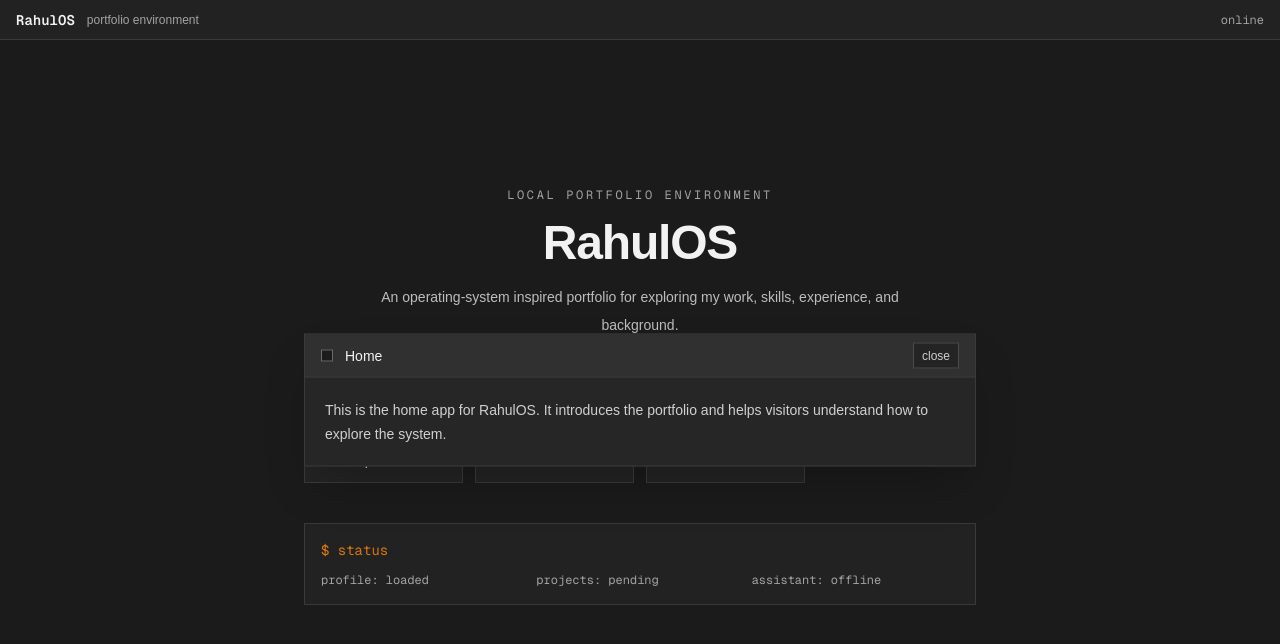
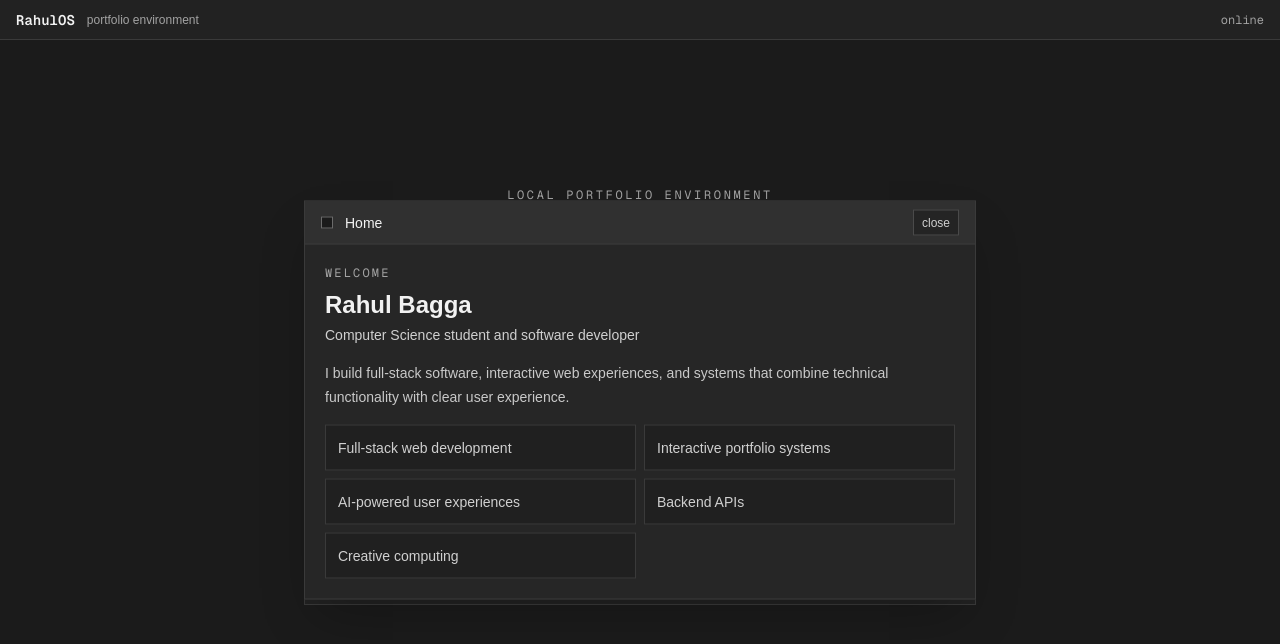
Before and after one commit to MonsieurR05/rahul-os, a Next.js app: page / in a window 1280 px wide. Both pictures are taken after a click on the button "Home". Shown: the top 644 px of the page. Built offline with nearby package versions, Linux system fonts and the light colour scheme.

Commit message:
feat[portfolio-content]: add initial portfolio app content

```diff
--- a/src/components/Desktop.jsx
+++ b/src/components/Desktop.jsx
@@ -4,6 +4,13 @@ import { useState } from "react";
 import AppIcon from "./AppIcon";
 import Window from "./Window";
 import Taskbar from "./Taskbar";
+import {
+  profile,
+  projects,
+  skills,
+  experience,
+  contact,
+} from "@/data/portfolio";
 
 export default function Desktop() {
   const [openWindows, setOpenWindows] = useState({
@@ -44,7 +51,7 @@ export default function Desktop() {
     <section className="relative min-h-screen overflow-hidden bg-[#1b1b1b] text-[#f2f2f2]">
       <Taskbar />
 
-      <main className="flex min-h-screen items-center justify-center px-6 pt-10 pb-12">
+      <main className="flex min-h-screen items-center justify-center px-6 pb-12 pt-10">
         <section className="w-full max-w-4xl text-center">
           <p className="font-mono text-xs uppercase tracking-[0.22em] text-[#a3a3a3]">
             local portfolio environment
@@ -71,9 +78,10 @@ export default function Desktop() {
 
           <div className="mx-auto mt-10 max-w-2xl border border-[#3a3a3a] bg-[#222222] p-4 text-left">
             <p className="font-mono text-sm text-[#d97706]">$ status</p>
+
             <div className="mt-3 grid gap-2 font-mono text-xs text-[#a3a3a3] sm:grid-cols-3">
               <p>profile: loaded</p>
-              <p>projects: pending</p>
+              <p>projects: {projects.length}</p>
               <p>assistant: offline</p>
             </div>
           </div>
@@ -82,65 +90,196 @@ export default function Desktop() {
 
       {openWindows.home && (
         <Window title="Home" onClose={() => closeApp("home")}>
-          <p className="text-sm leading-6 text-[#d0d0d0]">
-            This is the home app for RahulOS. It introduces the portfolio and
-            helps visitors understand how to explore the system.
+          <div className="space-y-4">
+            <div>
+              <p className="font-mono text-xs uppercase tracking-[0.18em] text-[#a3a3a3]">
+                welcome
               </p>
+
+              <h2 className="mt-2 text-2xl font-semibold">{profile.name}</h2>
+
+              <p className="mt-1 text-sm text-[#d0d0d0]">{profile.title}</p>
+            </div>
+
+            <p className="text-sm leading-6 text-[#c9c9c9]">
+              {profile.summary}
+            </p>
+
+            <div className="grid gap-2 sm:grid-cols-2">
+              {profile.focusAreas.map((area) => (
+                <div
+                  key={area}
+                  className="border border-[#3a3a3a] bg-[#202020] p-3 text-sm text-[#d0d0d0]"
+                >
+                  {area}
+                </div>
+              ))}
+            </div>
+          </div>
         </Window>
       )}
 
       {openWindows.about && (
         <Window title="About" onClose={() => closeApp("about")}>
-          <p className="text-sm leading-6 text-[#d0d0d0]">
-            This section will introduce who I am, what I study, what I build,
-            and what kind of developer I am becoming.
+          <div className="space-y-4 text-sm leading-6 text-[#d0d0d0]">
+            <p>
+              I’m a UK-based Computer Science student interested in building
+              software systems that are functional, clear, and engaging to use.
             </p>
+
+            <p>
+              My work sits between software engineering, creative computing, and
+              interactive web experiences. I’m currently building RahulOS as an
+              experimental portfolio system that presents my work through an
+              operating-system inspired interface.
+            </p>
+
+            <p className="text-[#a3a3a3]">Location: {profile.location}</p>
+          </div>
         </Window>
       )}
 
       {openWindows.projects && (
         <Window title="Projects" onClose={() => closeApp("projects")}>
-          <p className="text-sm leading-6 text-[#d0d0d0]">
-            This window will contain project case studies, screenshots,
-            technical summaries, GitHub links, and development notes.
+          <div className="space-y-4">
+            {projects.map((project) => (
+              <article
+                key={project.title}
+                className="border border-[#3a3a3a] bg-[#202020] p-4"
+              >
+                <div>
+                  <h3 className="font-medium text-[#f2f2f2]">
+                    {project.title}
+                  </h3>
+
+                  <p className="mt-1 font-mono text-xs text-[#d97706]">
+                    {project.status}
                   </p>
+                </div>
+
+                <p className="mt-3 text-sm leading-6 text-[#c9c9c9]">
+                  {project.description}
+                </p>
+
+                <div className="mt-3 flex flex-wrap gap-2">
+                  {project.tech.map((item) => (
+                    <span
+                      key={item}
+                      className="border border-[#3a3a3a] bg-[#262626] px-2 py-1 text-xs text-[#bdbdbd]"
+                    >
+                      {item}
+                    </span>
+                  ))}
+                </div>
+
+                <ul className="mt-3 list-inside list-disc space-y-1 text-sm text-[#bdbdbd]">
+                  {project.highlights.map((highlight) => (
+                    <li key={highlight}>{highlight}</li>
+                  ))}
+                </ul>
+              </article>
+            ))}
+          </div>
         </Window>
       )}
 
       {openWindows.skills && (
         <Window title="Skills" onClose={() => closeApp("skills")}>
+          <div className="space-y-4">
             <div className="border border-[#3a3a3a] bg-[#111111] p-4 font-mono text-sm">
-            <p className="text-[#d97706]">$ skills --list</p>
-            <p className="mt-3 text-[#bdbdbd]">
-              JavaScript, React, Next.js, Tailwind CSS, Git, APIs, backend
-              systems
-            </p>
+              <p className="text-[#d97706]">$ skills --grouped</p>
+            </div>
+
+            <div className="grid gap-3 sm:grid-cols-2">
+              {skills.map((group) => (
+                <section
+                  key={group.category}
+                  className="border border-[#3a3a3a] bg-[#202020] p-4"
+                >
+                  <h3 className="text-sm font-medium text-[#f2f2f2]">
+                    {group.category}
+                  </h3>
+
+                  <div className="mt-3 flex flex-wrap gap-2">
+                    {group.items.map((item) => (
+                      <span
+                        key={item}
+                        className="border border-[#3a3a3a] bg-[#262626] px-2 py-1 text-xs text-[#c9c9c9]"
+                      >
+                        {item}
+                      </span>
+                    ))}
+                  </div>
+                </section>
+              ))}
+            </div>
           </div>
         </Window>
       )}
 
       {openWindows.experience && (
         <Window title="Experience" onClose={() => closeApp("experience")}>
-          <p className="text-sm leading-6 text-[#d0d0d0]">
-            This section will show work experience, education, achievements, and
-            relevant background.
+          <div className="space-y-4">
+            {experience.map((item) => (
+              <article
+                key={`${item.role}-${item.organisation}`}
+                className="border border-[#3a3a3a] bg-[#202020] p-4"
+              >
+                <p className="font-mono text-xs text-[#d97706]">{item.date}</p>
+
+                <h3 className="mt-2 font-medium text-[#f2f2f2]">
+                  {item.role}
+                </h3>
+
+                <p className="mt-1 text-sm text-[#a3a3a3]">
+                  {item.organisation}
                 </p>
+
+                <p className="mt-3 text-sm leading-6 text-[#c9c9c9]">
+                  {item.description}
+                </p>
+              </article>
+            ))}
+          </div>
         </Window>
       )}
 
       {openWindows.contact && (
         <Window title="Contact" onClose={() => closeApp("contact")}>
-          <div className="space-y-2 text-sm text-[#d0d0d0]">
+          <div className="space-y-3 text-sm text-[#d0d0d0]">
+            <p className="text-[#a3a3a3]">Contact links and profiles.</p>
+
             <p>
-              <span className="text-[#a3a3a3]">Email:</span>{" "}
-              your-email@example.com
+              <span className="text-[#a3a3a3]">Email:</span> {contact.email}
             </p>
+
             <p>
               <span className="text-[#a3a3a3]">GitHub:</span>{" "}
-              github.com/MonsieurR05
+              <a
+                href={contact.github}
+                target="_blank"
+                rel="noreferrer"
+                className="text-[#d97706] hover:underline"
+              >
+                {contact.github}
+              </a>
             </p>
+
             <p>
-              <span className="text-[#a3a3a3]">Website:</span> rahulb.dev
+              <span className="text-[#a3a3a3]">Website:</span>{" "}
+              <a
+                href={contact.website}
+                target="_blank"
+                rel="noreferrer"
+                className="text-[#d97706] hover:underline"
+              >
+                {contact.website}
+              </a>
+            </p>
+
+            <p>
+              <span className="text-[#a3a3a3]">LinkedIn:</span>{" "}
+              {contact.linkedin}
             </p>
           </div>
         </Window>
@@ -148,10 +287,22 @@ export default function Desktop() {
 
       {openWindows.assistant && (
         <Window title="Assistant" onClose={() => closeApp("assistant")}>
-          <p className="text-sm leading-6 text-[#d0d0d0]">
-            The assistant will eventually answer questions about my portfolio,
-            projects, skills, and experience using my own portfolio data.
+          <div className="space-y-4">
+            <div className="border border-[#3a3a3a] bg-[#111111] p-4 font-mono text-sm">
+              <p className="text-[#d97706]">$ assistant --status</p>
+
+              <p className="mt-2 text-[#bdbdbd]">
+                Offline. Portfolio Q&amp;A will be added in a later feature
+                branch.
               </p>
+            </div>
+
+            <p className="text-sm leading-6 text-[#c9c9c9]">
+              The assistant will eventually answer questions using this
+              portfolio data, such as which projects demonstrate specific skills
+              or which work is most relevant to a role.
+            </p>
+          </div>
         </Window>
       )}
     </section>
--- a/src/components/Window.jsx
+++ b/src/components/Window.jsx
@@ -15,7 +15,7 @@ export default function Window({ title, children, onClose }) {
         </button>
       </div>
 
-      <div className="p-5">{children}</div>
+      <div className="max-h-[70vh] overflow-y-auto p-5">{children}</div>
     </div>
   );
 }
--- /dev/null
+++ b/src/data/portfolio.js
@@ -0,0 +1,96 @@
+export const profile = {
+  name: "Rahul Bagga",
+  title: "Computer Science student and software developer",
+  location: "United Kingdom",
+  summary:
+    "I build full-stack software, interactive web experiences, and systems that combine technical functionality with clear user experience.",
+  focusAreas: [
+    "Full-stack web development",
+    "Interactive portfolio systems",
+    "AI-powered user experiences",
+    "Backend APIs",
+    "Creative computing",
+  ],
+};
+
+export const projects = [
+  {
+    title: "RahulOS",
+    status: "In development",
+    description:
+      "An OS-inspired personal portfolio interface where visitors can explore my projects, skills, experience, and background through interactive app windows.",
+    tech: ["Next.js", "React", "JavaScript", "Tailwind CSS"],
+    highlights: [
+      "Boot-to-desktop portfolio experience",
+      "Window-based app interface",
+      "Planned AI assistant for portfolio Q&A",
+    ],
+  },
+  {
+    title: "SectorFlow",
+    status: "In development",
+    description:
+      "A motorsport telemetry analysis platform with a Rust backend and JavaScript frontend for exploring driver, telemetry, and comparison data.",
+    tech: ["Rust", "JavaScript", "REST APIs", "Git"],
+    highlights: [
+      "Backend health, driver, telemetry, and compare endpoints",
+      "Structured API-first development",
+      "Professional Git branching workflow",
+    ],
+  },
+  {
+    title: "F1 Explorer",
+    status: "Completed",
+    description:
+      "A full-stack Formula 1 web application using a Flask API, SQLite database, and Astro/React frontend.",
+    tech: ["Python", "Flask", "SQLite", "Astro", "React", "Tailwind CSS"],
+    highlights: [
+      "Full-stack data-driven web app",
+      "API connected frontend",
+      "Formula 1 data exploration interface",
+    ],
+  },
+];
+
+export const skills = [
+  {
+    category: "Frontend",
+    items: ["JavaScript", "React", "Next.js", "Astro", "HTML", "CSS", "Tailwind CSS"],
+  },
+  {
+    category: "Backend",
+    items: ["Rust", "Python", "Flask", "Node.js", "REST APIs", "SQLite", "SQL"],
+  },
+  {
+    category: "Tools",
+    items: ["Git", "GitHub", "VS Code", "Vite", "Agile workflows"],
+  },
+  {
+    category: "Creative / UX",
+    items: ["UI design", "HCI", "Accessibility", "Interactive systems", "Creative computing"],
+  },
+];
+
+export const experience = [
+  {
+    role: "BSc Computer Science Student",
+    organisation: "University of the Arts London",
+    date: "2024 – 2027",
+    description:
+      "Studying software development, creative computing, web technologies, algorithms, databases, and human-computer interaction.",
+  },
+
+  {
+    role: "IT / Technical Support Experience",
+    organisation: "Medhurst Communications",
+    date: "2022",
+    description:
+      "Built and configured PCs and laptops, installed operating systems and drivers, troubleshot hardware/software issues, and supported client deployments.",
+  },
+];
+
+export const contact = {
+  email: "MonsieurR9@proton.me",
+  github: "https://github.com/MonsieurR05",
+  website: "https://www.rahulb.dev/",
+};
```
Lines whose indentation alone changed are shown as unchanged.
